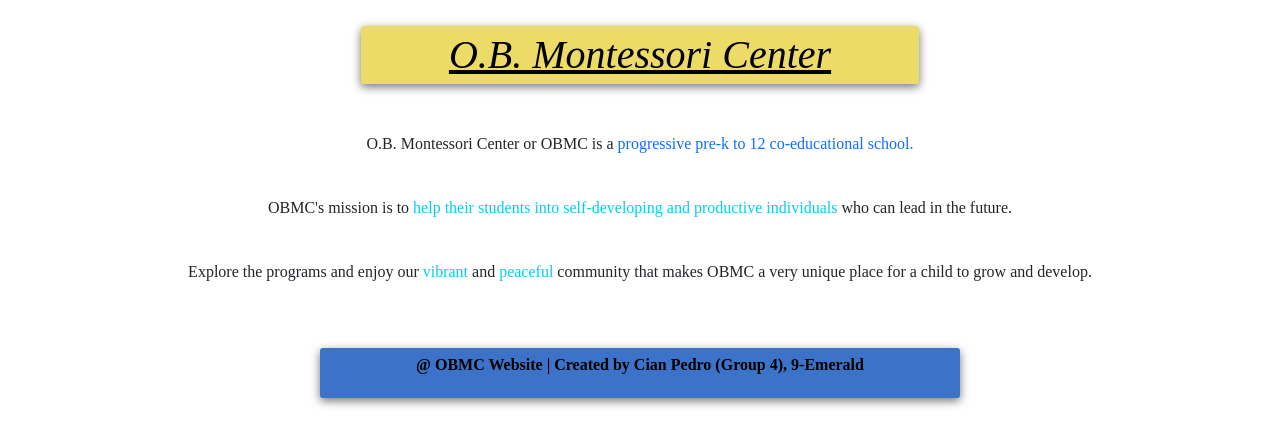
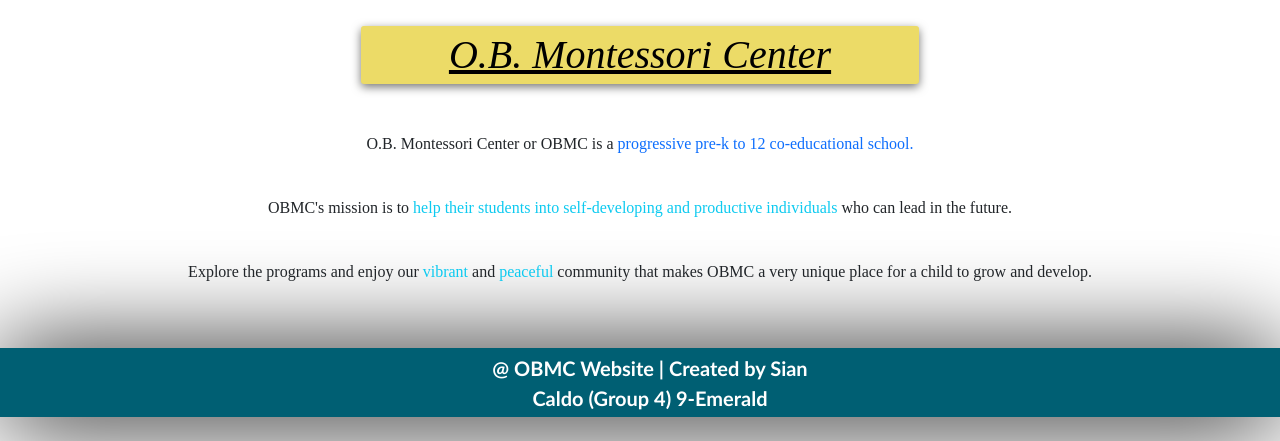
Before and after one commit to PedroCian312/FV_ICT9Emerald_Q2Project_Group4, a plain HTML site: page index.html in a window 1280 px wide. Shown: the part 1068-1509 px from the top of the page. Drawn offline with nearby package versions, Linux system fonts and the light colour scheme.

Commit message:
Update index.html

```diff
--- a/index.html
+++ b/index.html
@@ -32,19 +32,6 @@
     font-family: 'Times New Roman', Times, serif;
   }
 
-  #footer{
-    font-family: 'Times New Roman', Times, serif;
-    background-color: #3c72c7;
-    width: 50%;
-    height: auto;
-    border-radius: 3px;
-    padding: 5px;
-    margin: auto;
-    display: block;
-    text-align: center;
-    box-shadow: 0 3px 10px #757573;
-    color: rgb(0, 0, 0)
-  }
 </style>
 <body>
     <nav class="navbar navbar-expand-lg navbar-dark bg-dark">
@@ -100,8 +87,8 @@
 
 <br><br>
 
-<footer id="footer">
-    <p id="foot" class="fw-bold"> @ OBMC Website | Created by Cian Pedro (Group 4), 9-Emerald</p>
+<footer id="footer" style="margin-top: 200x; height: 69px; background-color: #005f73; box-shadow: 0 3px 100px rgb(0, 0, 0); width: 100%px;">
+      <p style="padding-left: 470px; font-family:  'Gill Sans', 'Gill Sans MT', Calibri, 'Trebuchet MS', sans-serif; font-size: 20px; color: white; font-weight: 600; text-align: center; margin-right: 450px; padding-top: 5px;"> @ OBMC Website | Created by Sian Caldo (Group 4) 9-Emerald<p>
 </footer>
 <br>
 </body>
```
